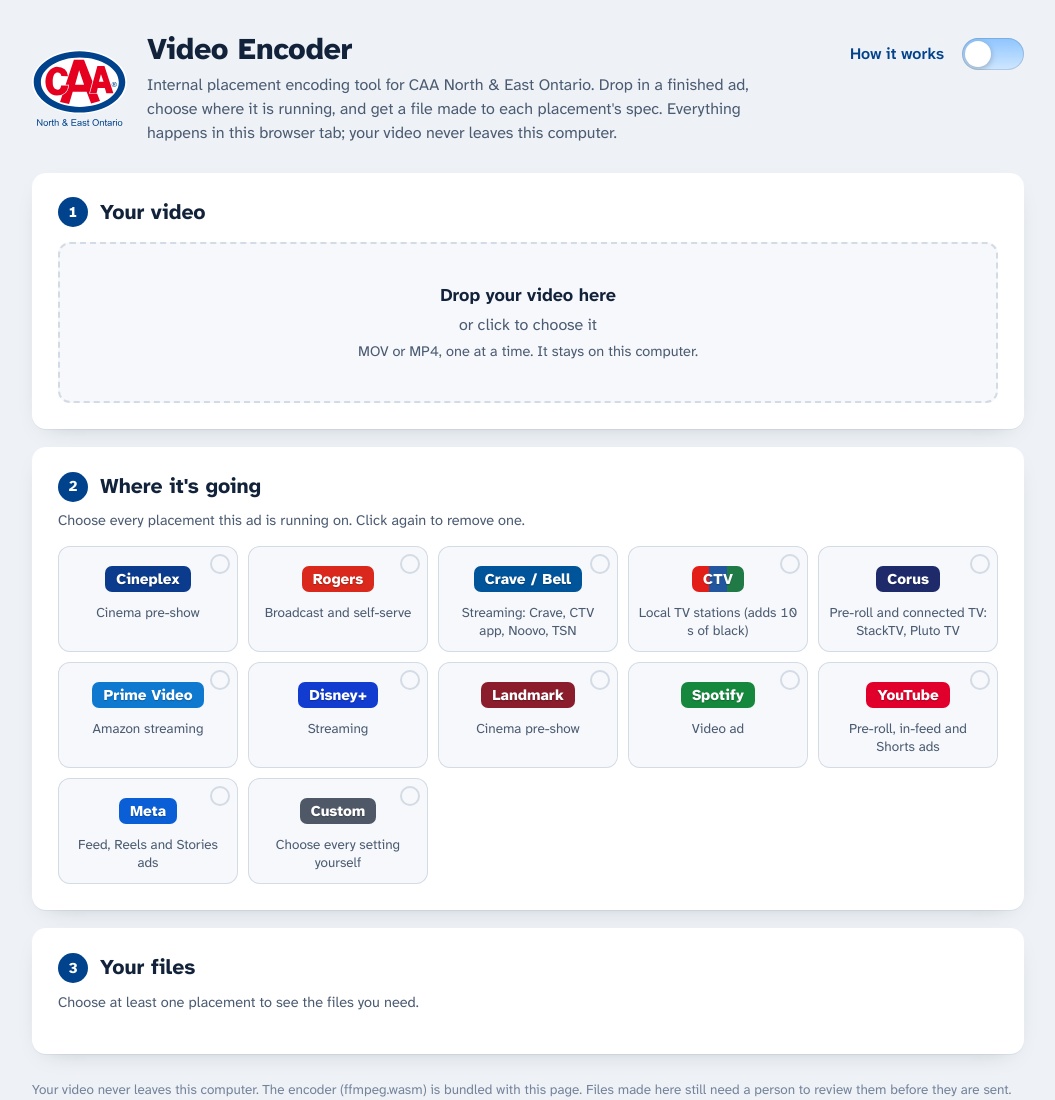
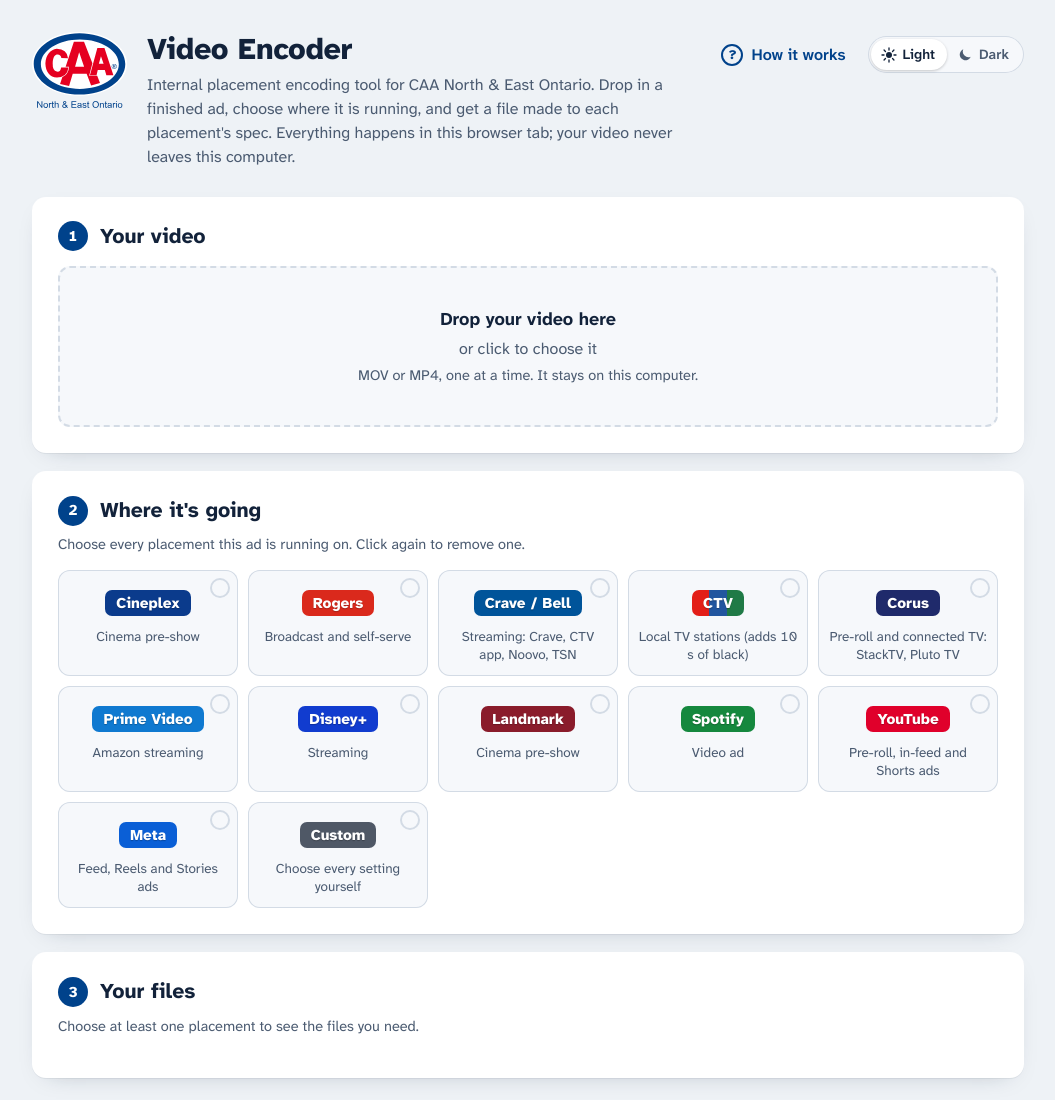
Before and after one commit to wchang4/placement-encoder, a plain HTML site: page index.html in a window 1280 px wide. Shown: the top 1100 px of the page, without its empty margins (112-1167 px from the left). Drawn offline with Linux system fonts and the light colour scheme.

Commit message:
Header: replace the unlabelled day/night switch with a labelled Light / Dark choice, shared on every page; How it works becomes a plain help link
Co-Authored-By: Claude Opus 5.5 <noreply@anthropic.com>

```diff
--- a/css/app.css
+++ b/css/app.css
@@ -65,9 +65,9 @@ a { color: var(--accent); }
 b, strong { font-weight: 700; }
 
 /* ---------- header ---------- */
-.top { display: flex; justify-content: space-between; gap: 24px; align-items: flex-start; margin-bottom: 28px; }
+.top { display: flex; flex-wrap: wrap; justify-content: space-between; gap: 16px 24px; align-items: flex-start; margin-bottom: 28px; }
 /* CAA NEO logo from the brand kit: colour on light, white on dark. */
-.head { display: flex; align-items: center; gap: 20px; }
+.head { display: flex; align-items: flex-start; gap: 20px; flex: 1 1 440px; min-width: 0; }
 .brand { flex-shrink: 0; line-height: 0; }
 .logo { height: 76px; width: auto; display: block; }
 .logo-white { display: none; }
@@ -77,30 +77,18 @@ b, strong { font-weight: 700; }
 @media (max-width: 560px) { .head { flex-direction: column; align-items: flex-start; gap: 12px; } .logo { height: 60px; } }
 .top h1 { margin: 0 0 6px; font-size: 30px; line-height: 1.15; font-weight: 800; letter-spacing: -.01em; }
 .lede { margin: 0; color: var(--ink-2); max-width: 60ch; }
-.top-tools { display: flex; align-items: center; gap: 18px; flex-shrink: 0; padding-top: 6px; }
-.top-tools a { font-weight: 600; text-decoration: none; }
-.top-tools a:hover { text-decoration: underline; }
-
-/* The fun bit: a little day/night switch. The sun sets as the knob crosses to the moon. */
-.theme-switch { all: unset; cursor: pointer; border-radius: 999px; }
-.theme-switch .track {
-  position: relative; display: block; width: 62px; height: 32px; border-radius: 999px;
-  background: linear-gradient(180deg, #8ec5ff, #cfe7ff); box-shadow: inset 0 0 0 1px rgba(18, 34, 58, .15);
-  overflow: hidden; transition: background .35s ease;
-}
-.theme-switch .sun, .theme-switch .moon { position: absolute; top: 8px; width: 16px; height: 16px; border-radius: 50%; transition: transform .45s cubic-bezier(.5, -.4, .3, 1.4), opacity .3s; }
-.theme-switch .sun { left: 9px; background: #ffc84a; box-shadow: 0 0 0 3px rgba(255, 200, 74, .35); }
-.theme-switch .moon { right: 9px; background: transparent; box-shadow: inset -5px -3px 0 0 #f1f4fa; transform: translateY(26px); opacity: 0; }
-.theme-switch .knob {
-  position: absolute; top: 3px; left: 3px; width: 26px; height: 26px; border-radius: 50%; background: #fff;
-  box-shadow: 0 2px 6px rgba(0, 0, 0, .25); transition: transform .35s cubic-bezier(.4, 1.4, .5, 1);
-}
-.theme-switch[aria-checked="true"] .track { background: linear-gradient(180deg, #13203a, #2a3c66); box-shadow: inset 0 0 0 1px rgba(255, 255, 255, .12); }
-.theme-switch[aria-checked="true"] .knob { transform: translateX(30px); background: #dfe7f5; }
-.theme-switch[aria-checked="true"] .sun { transform: translateY(26px); opacity: 0; }
-.theme-switch[aria-checked="true"] .moon { transform: translateY(0); opacity: 1; }
-.theme-switch[aria-checked="false"] .knob { transform: translateX(0); }
-.theme-switch:focus-visible .track { outline: 3px solid var(--focus); outline-offset: 2px; }
+.top-tools { display: flex; align-items: center; gap: 22px; flex-shrink: 0; padding-top: 4px; }
+/* A plain link, so it never reads as part of the theme control beside it. */
+.tool-link { display: inline-flex; align-items: center; gap: 8px; font-weight: 600; text-decoration: none; }
+.tool-link:hover { text-decoration: underline; }
+.tool-link .q { display: inline-grid; place-items: center; width: 22px; height: 22px; border-radius: 50%; border: 2px solid currentColor; font-size: 13px; font-weight: 800; line-height: 1; }
+/* Light / Dark: two labelled choices, the current one raised. */
+.theme-pick { display: inline-flex; padding: 3px; border-radius: 999px; background: var(--sheet-2); box-shadow: inset 0 0 0 1px var(--rule); }
+.theme-pick button { all: unset; cursor: pointer; display: inline-flex; align-items: center; gap: 6px; padding: 5px 12px 5px 10px; border-radius: 999px; font-size: 14px; font-weight: 600; color: var(--ink-2); transition: background-color .15s, color .15s; }
+.theme-pick button svg { width: 16px; height: 16px; flex-shrink: 0; }
+.theme-pick button:hover { color: var(--ink); }
+.theme-pick button[aria-pressed="true"] { background: var(--sheet); color: var(--ink); box-shadow: 0 1px 3px rgba(0, 0, 0, .2); cursor: default; }
+.theme-pick button:focus-visible { outline: 3px solid var(--focus); outline-offset: 1px; }
 
 /* ---------- steps ---------- */
 .step { background: var(--sheet); border-radius: 14px; padding: 24px 26px 26px; margin-bottom: 18px; box-shadow: var(--shadow); }
--- a/index.html
+++ b/index.html
@@ -20,12 +20,13 @@
     <h1>Video Encoder</h1>
     <p class="lede">Internal placement encoding tool for CAA North &amp; East Ontario. Drop in a finished ad, choose where it is running, and get a file made to each placement's spec. Everything happens in this browser tab; your video never leaves this computer.</p>
   </div></div>
-  <div class="top-tools">
-    <a href="guide.html">How it works</a>
-    <button type="button" class="theme-switch" id="theme-switch" role="switch" aria-checked="false" aria-label="Dark mode">
-      <span class="track"><span class="sun" aria-hidden="true"></span><span class="moon" aria-hidden="true"></span><span class="knob"></span></span>
-    </button>
-  </div>
+  <nav class="top-tools" aria-label="Page links and colour theme">
+    <a class="tool-link" href="guide.html"><span class="q" aria-hidden="true">?</span>How it works</a>
+    <div class="theme-pick" role="group" aria-label="Colour theme">
+      <button type="button" data-set-theme="light" aria-pressed="false"><svg viewBox="0 0 24 24" aria-hidden="true"><circle cx="12" cy="12" r="4.5" fill="currentColor"/><path d="M12 1.5v3M12 19.5v3M1.5 12h3M19.5 12h3M4.6 4.6l2.1 2.1M17.3 17.3l2.1 2.1M4.6 19.4l2.1-2.1M17.3 6.7l2.1-2.1" stroke="currentColor" stroke-width="2" stroke-linecap="round"/></svg>Light</button>
+      <button type="button" data-set-theme="dark" aria-pressed="false"><svg viewBox="0 0 24 24" aria-hidden="true"><path d="M20.5 14.6A8.5 8.5 0 0 1 9.4 3.5a8.5 8.5 0 1 0 11.1 11.1z" fill="currentColor"/></svg>Dark</button>
+    </div>
+  </nav>
 </header>
 
 <div id="browser-msg" class="msgs"></div>
@@ -76,5 +77,6 @@
 <footer>Your video never leaves this computer. The encoder (ffmpeg.wasm) is bundled with this page. Files made here still need a person to review them before they are sent. <a href="check.html">Placement list check</a></footer>
 </div>
 <script type="module" src="js/app.js"></script>
+<script src="js/theme.js"></script>
 </body>
 </html>
--- a/js/app.js
+++ b/js/app.js
@@ -51,23 +51,6 @@ function timecode(sec, fps) {
   const ff = frames % nom, s = Math.floor(frames / nom);
   const p = (x) => String(x).padStart(2, '0');
   return { hms: `${p(Math.floor(s / 3600))}:${p(Math.floor(s / 60) % 60)}:${p(s % 60)}`, ff: p(ff), frames };
-}
-
-// ---------- theme ----------
-function setupTheme() {
-  const btn = $('theme-switch');
-  const isDark = () => document.documentElement.dataset.theme
-    ? document.documentElement.dataset.theme === 'dark'
-    : matchMedia('(prefers-color-scheme: dark)').matches;
-  const sync = () => { btn.setAttribute('aria-checked', String(isDark())); btn.title = isDark() ? 'Switch to light mode' : 'Switch to dark mode'; };
-  btn.addEventListener('click', () => {
-    const next = isDark() ? 'light' : 'dark';
-    document.documentElement.dataset.theme = next;
-    try { localStorage.setItem('pe-theme', next); } catch (e) { /* private window: not remembered */ }
-    sync();
-  });
-  matchMedia('(prefers-color-scheme: dark)').addEventListener?.('change', sync);
-  sync();
 }
 
 // ---------- 2. tiles ----------
@@ -670,7 +653,6 @@ function setupGuards() {
 
 // ---------- start-up ----------
 async function init() {
-  setupTheme();
   const msgs = $('browser-msg');
   if (!window.WebAssembly || !window.Worker) { msgs.append(el('div', { class: 'msg bad', text: 'This browser cannot run the encoder. Use a current version of Edge or Chrome.' })); return; }
   const ua = navigator.userAgent;
--- /dev/null
+++ b/js/theme.js
@@ -0,0 +1,18 @@
+// Light or dark, chosen with the two buttons in the page header and remembered in
+// this browser. Until someone chooses, the page follows the computer's setting.
+(function () {
+  const root = document.documentElement;
+  const dark = matchMedia('(prefers-color-scheme: dark)');
+  const current = () => root.dataset.theme || (dark.matches ? 'dark' : 'light');
+  const buttons = () => document.querySelectorAll('[data-set-theme]');
+  const sync = () => { for (const b of buttons()) b.setAttribute('aria-pressed', String(b.dataset.setTheme === current())); };
+  for (const b of buttons()) {
+    b.addEventListener('click', () => {
+      root.dataset.theme = b.dataset.setTheme;
+      try { localStorage.setItem('pe-theme', b.dataset.setTheme); } catch (e) { /* private window: not remembered */ }
+      sync();
+    });
+  }
+  dark.addEventListener?.('change', sync);
+  sync();
+})();
```
Also changed, not shown: check.html (+8 -4 lines), guide.html (+9 -1 lines), js/check.js (+0 -9 lines).
